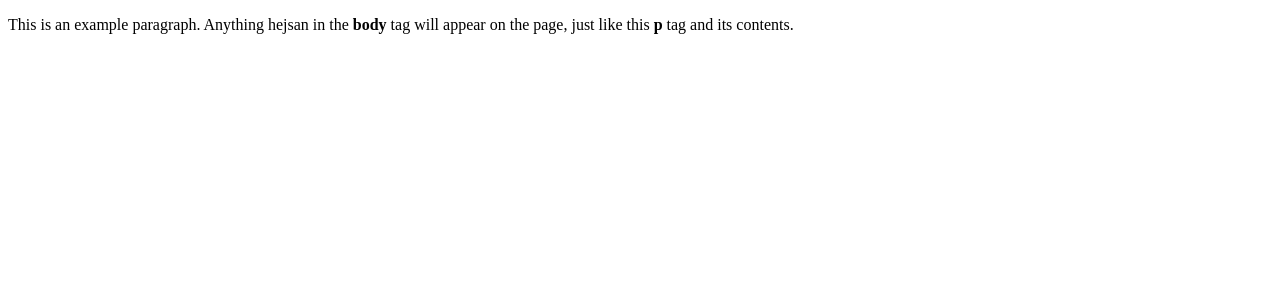
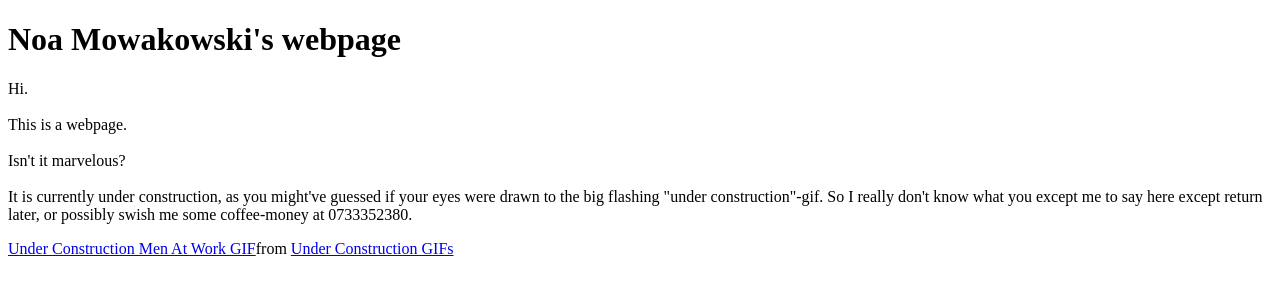
Before and after one commit to kim-pineapple/kim-pine.github.io, a plain HTML site: page index.html in a window 1280 px wide. Drawn offline with Linux system fonts and the light colour scheme; a script that the page names is missing.

Commit message:
Added construction sign

```diff
--- a/index.html
+++ b/index.html
@@ -1,9 +1,20 @@
 <!doctype html>
 <html>
   <head>
-    <title>This is the title of the webpage!</title>
+    <title>Noa Mowakowski</title>
   </head>
   <body>
-    <p>This is an example paragraph. Anything hejsan in the <strong>body</strong> tag will appear on the page, just like this <strong>p</strong> tag and its contents.</p>
+    <h1>Noa Mowakowski's webpage</h1>
+    <p>Hi. <br> <br>
+        This is a webpage. <br> <br>
+        Isn't it marvelous? <br> <br>
+        It is currently under construction,
+        as you might've guessed if your eyes were drawn to the big flashing "under construction"-gif.
+        So I really don't know what you except me to say here except return later,
+        or possibly swish me some coffee-money at 0733352380. </p>
+    <div class="tenor-gif-embed" data-postid="7848558" data-share-method="host" data-aspect-ratio="0.876494" data-width="100%">
+        <a href="https://tenor.com/view/under-construction-men-at-work-gif-7848558">Under Construction Men At Work GIF</a>from <a href="https://tenor.com/search/under+construction-gifs">Under Construction GIFs</a>
+    </div>
+    <script type="text/javascript" async src="https://tenor.com/embed.js"></script>
   </body>
 </html>
```
